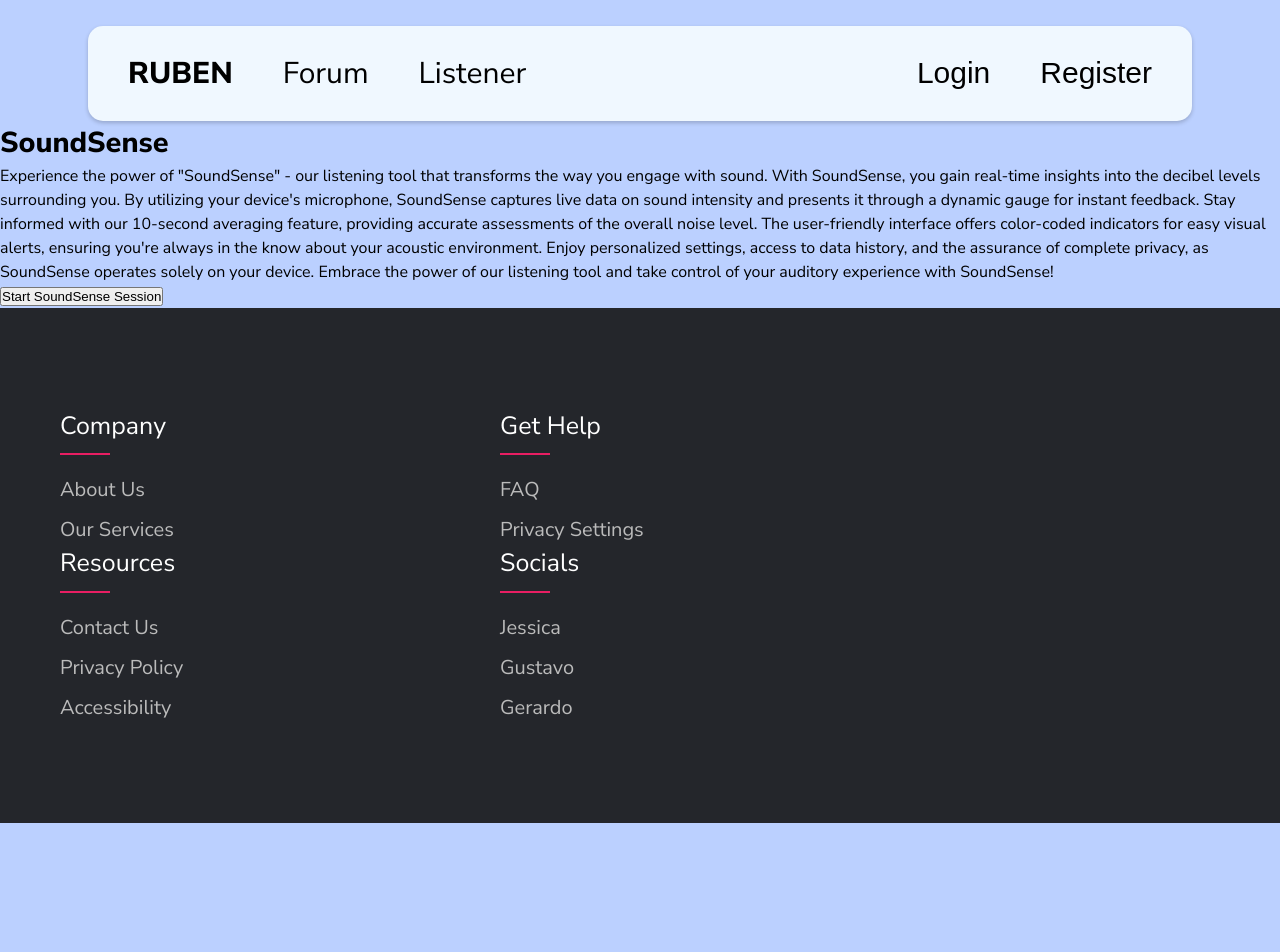
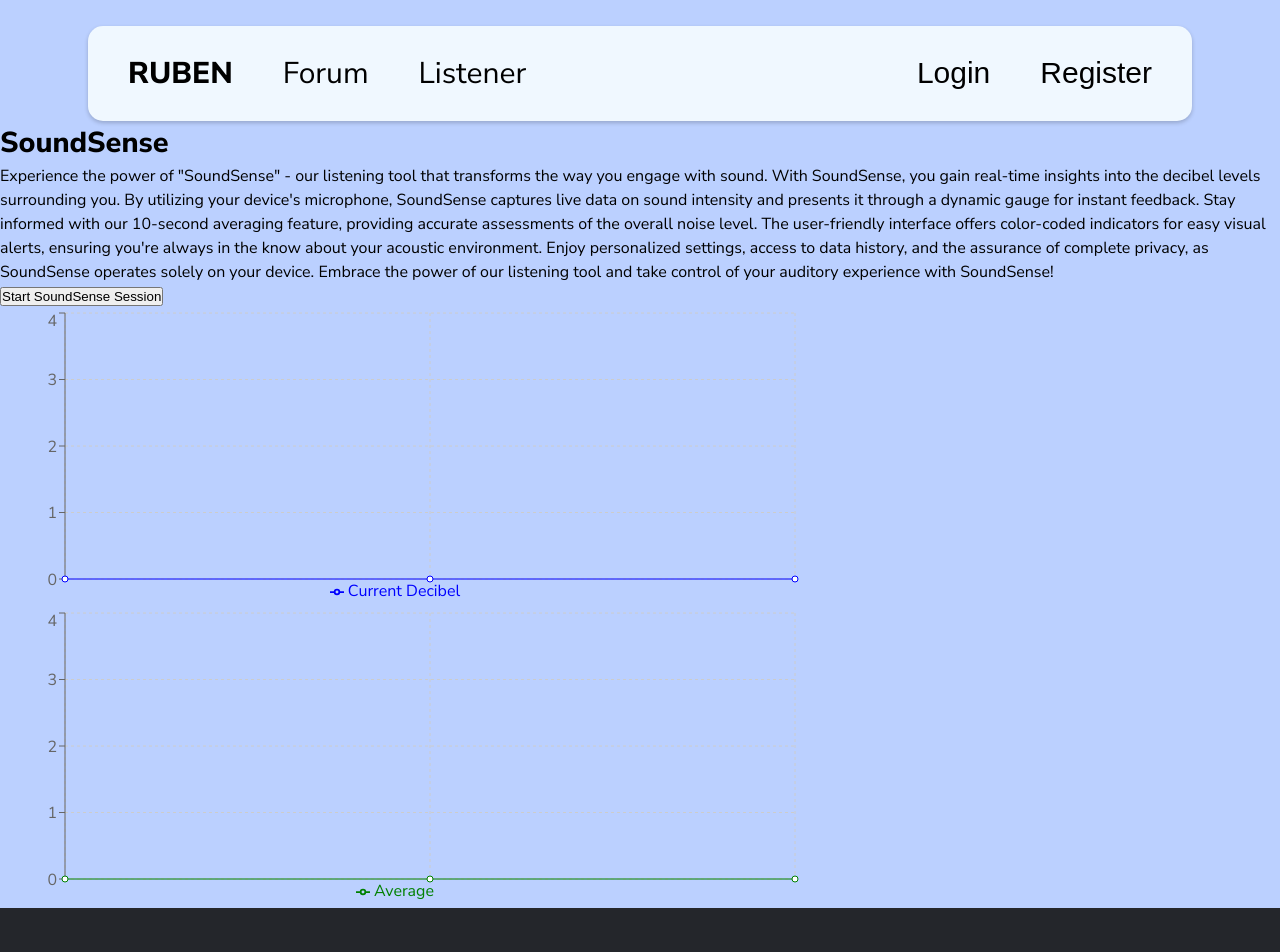
Before and after one commit to HearingHealthApp/Ruben, a React (Vite) app in the folder ear-health-project-ui/: page /listener in a window 1280 px wide. Shown: the top 952 px of the page. Before the commit the page ends 823 px from the top, so only its background shows below. Built offline with nearby package versions, Linux system fonts and the light colour scheme; a web font is replaced by a local one.

Commit message:
recharts

```diff
--- a/ear-health-project-ui/package.json
+++ b/ear-health-project-ui/package.json
@@ -9,13 +9,13 @@
     "lint": "eslint src --ext js,jsx --report-unused-disable-directives --max-warnings 0",
     "preview": "vite preview",
     "start": "npm run dev"
-
   },
   "dependencies": {
     "axios": "^1.4.0",
     "react": "^18.2.0",
     "react-dom": "^18.2.0",
-    "react-router-dom": "^6.14.1"
+    "react-router-dom": "^6.14.1",
+    "recharts": "^2.7.2"
   },
   "devDependencies": {
     "@types/react": "^18.2.14",
--- a/ear-health-project-ui/src/components/Listener/Listener.jsx
+++ b/ear-health-project-ui/src/components/Listener/Listener.jsx
@@ -1,4 +1,5 @@
 import React, { useRef, useState, useEffect } from "react";
+import { LineChart, Line, XAxis, YAxis, CartesianGrid, Tooltip, Legend } from "recharts";
 
 const Listener = () => {
   const [decibels, setDecibels] = useState([0]);
@@ -14,7 +15,9 @@ const Listener = () => {
     // Set the recorded decibels array to an empty array each time the button is clicked
     setIsGenerating(true);
     setAverage(0);
-    setDecibels([0])
+    setDecibels([0]);
+    setAverageData([{ time: 0, value: 0 }])
+    setDecibelsData([{ time: 0, value: 0 }])
 
     const interval = setInterval(() => {
       const randomNumber = generateRandomNumber();
@@ -32,6 +35,20 @@ const Listener = () => {
   useEffect(() => {
     setAverage(decibels.reduce((sum, num) => sum + num, 0) / decibels.length)
   }, [decibels]);
+
+  // Add two state variables to store data for the charts
+  const [decibelsData, setDecibelsData] = useState([{ time: 0, value: 0 }]);
+  const [averageData, setAverageData] = useState([{ time: 0, value: 0 }]);
+
+  useEffect(() => {
+    // Update the data for the decibels chart whenever the decibels state changes
+    setDecibelsData((prevData) => [...prevData, { time: Date.now(), value: decibels[decibels.length - 1] }]);
+  }, [decibels]);
+
+  useEffect(() => {
+    // Update the data for the average chart whenever the average state changes
+    setAverageData((prevData) => [...prevData, { time: Date.now(), value: average }]);
+  }, [average]);
 
   console.log(decibels)
   console.log(average)
@@ -66,6 +83,23 @@ const Listener = () => {
         <h1>Current Decibel : {lastGeneratedNumber}</h1>
       )}
       {average !== 0 && <h1>Average : {average}</h1>}
+
+      <LineChart width={800} height={300} data={decibelsData}>
+        <CartesianGrid strokeDasharray="3 3" />
+        <YAxis dataKey="value" />
+        <Tooltip />
+        <Legend />
+        <Line type="monotone" dataKey="value" name="Current Decibel" stroke="blue" />
+      </LineChart>
+
+      <LineChart width={800} height={300} data={averageData}>
+        <CartesianGrid strokeDasharray="3 3" />
+        <YAxis dataKey="value" />
+        <Tooltip />
+        <Legend />
+        <Line type="monotone" dataKey="value" name="Average" stroke="green" />
+      </LineChart>
+
     </div>
   );
 };
```
Also changed, not shown: 1 other file (tests, documents, lock files or other folders).
